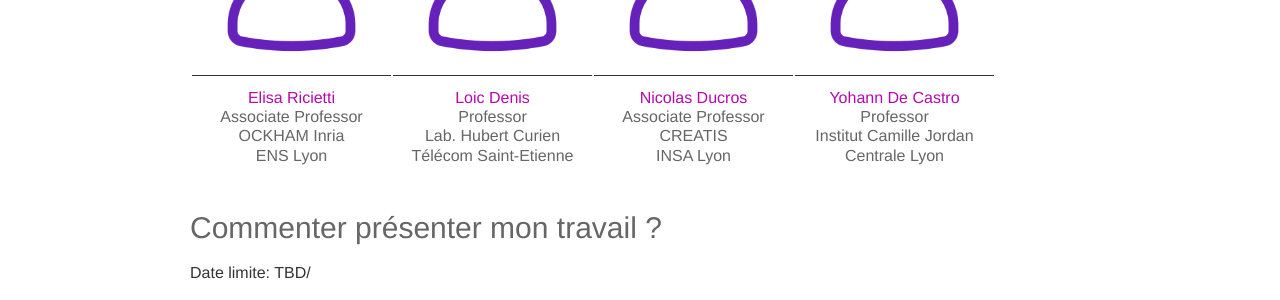
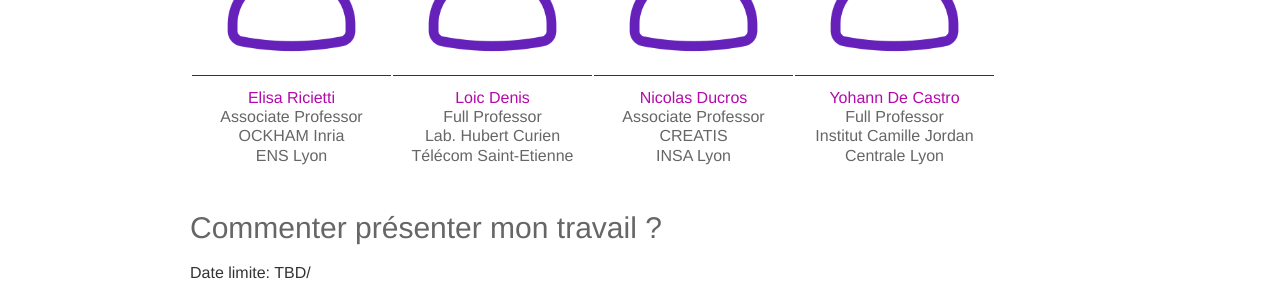
Before and after one commit to oppalyse/oppalyse.github.io, a Jekyll site: the page built from _pages/00_home.md, in a window 1280 px wide and 1384 px high. Shown: the part 692-992 px from the top of the window. Built offline with Jekyll 4.4.1, drawn with Linux system fonts in a browser that asks for light colours; nearby versions of some CDN libraries.

Commit message:
Update 00_home.md

```diff
--- a/_pages/00_home.md
+++ b/_pages/00_home.md
@@ -19,9 +19,9 @@
   </tr>
   <tr>
     <td style="text-align:center"><a href="https://perso.ens-lyon.fr/elisa.riccietti/">Elisa Ricietti</a> <br> Associate Professor<br>OCKHAM Inria<br>ENS Lyon</td>
-    <td style="text-align:center"><a href="https://perso.univ-st-etienne.fr/deniloic/">Loic Denis</a> <br>Professor<br>Lab. Hubert Curien<br>Télécom Saint-Etienne</td>
+    <td style="text-align:center"><a href="https://perso.univ-st-etienne.fr/deniloic/">Loic Denis</a> <br>Full Professor<br>Lab. Hubert Curien<br>Télécom Saint-Etienne</td>
     <td style="text-align:center"><a href="https://www.creatis.insa-lyon.fr/~ducros/WebPage/index.html">Nicolas Ducros</a> <br> Associate Professor<br>CREATIS<br>INSA Lyon</td>
-    <td style="text-align:center"><a href="https://ydecastro.github.io/">Yohann De Castro</a> <br>Professor<br>Institut Camille Jordan<br>Centrale Lyon</td>
+    <td style="text-align:center"><a href="https://ydecastro.github.io/">Yohann De Castro</a> <br>Full Professor<br>Institut Camille Jordan<br>Centrale Lyon</td>
   </tr>
 </table>
 
```
